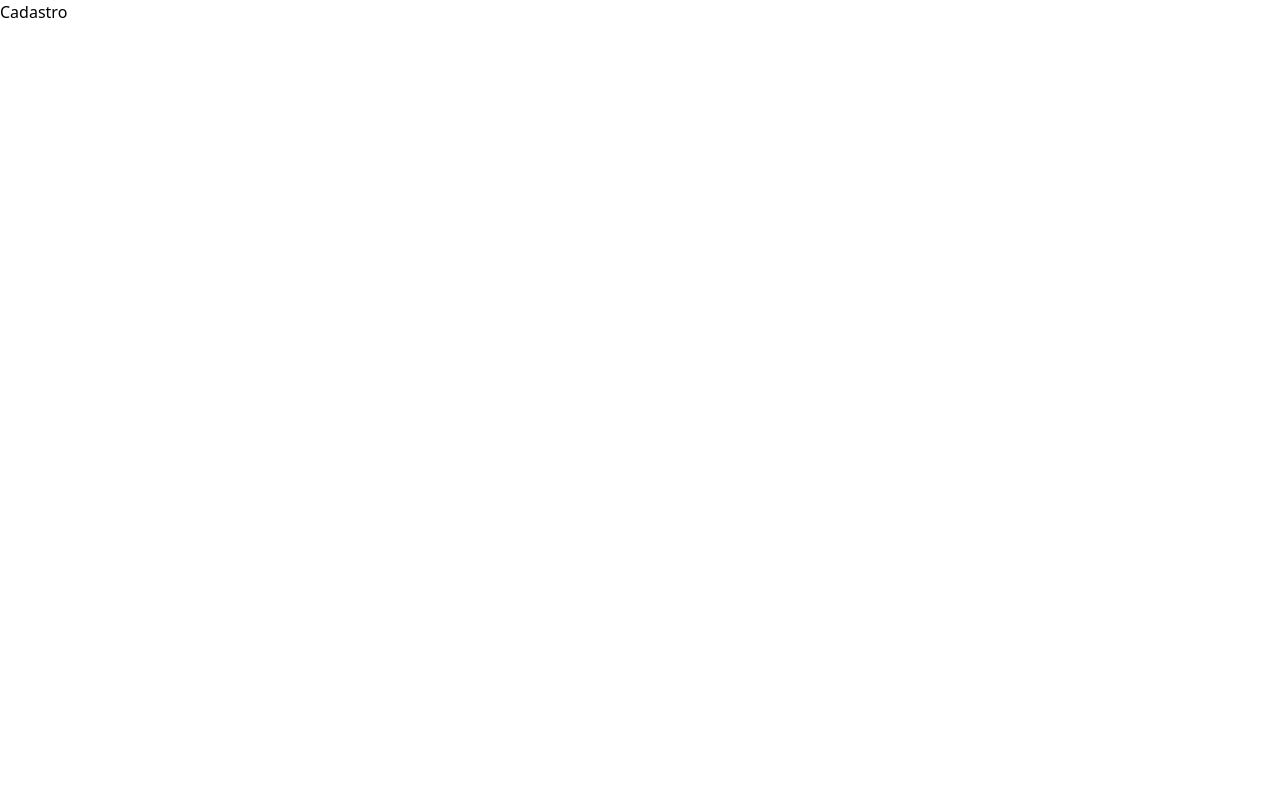
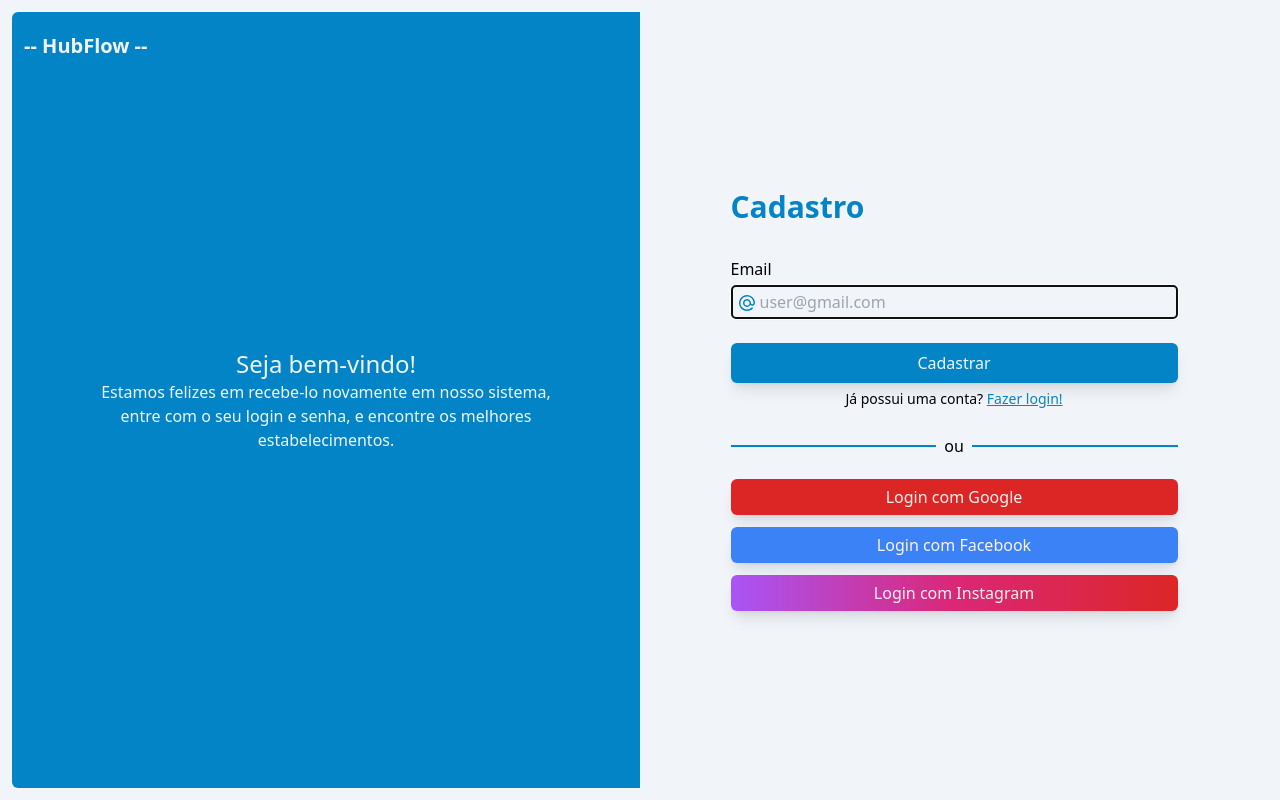
Before and after one commit to EduMachado07/tcc_Make, a React (Vite) app in the folder index_Make/: page /cadastro in a window 1280 px wide. Built offline with nearby package versions, Linux system fonts and the light colour scheme.

Commit message:
docs(login): gerencia a autenticacao do usuario

```diff
--- a/index_Make/package.json
+++ b/index_Make/package.json
@@ -10,10 +10,12 @@
     "preview": "vite preview"
   },
   "dependencies": {
-    "axios": "^1.7.5",
+    "@tanstack/react-query": "^5.53.3",
+    "axios": "^1.7.7",
     "react": "^18.3.1",
     "react-dom": "^18.3.1",
-    "react-router-dom": "^6.26.1"
+    "react-router-dom": "^6.26.1",
+    "zustand": "^4.5.5"
   },
   "devDependencies": {
     "@eslint/js": "^9.9.0",
--- /dev/null
+++ b/index_Make/src/APIs/Url_Base.jsx
@@ -0,0 +1,8 @@
+// src/api/axios.js
+import axios from 'axios';
+
+const urlBase = axios.create({
+  baseURL: 'https://66d3463e184dce1713cfc9ba.mockapi.io',
+});
+
+export default urlBase;
--- a/index_Make/src/App.jsx
+++ b/index_Make/src/App.jsx
@@ -1,9 +1,12 @@
 import { Outlet, Link } from "react-router-dom";
+import { authLogin } from "./context/authLogin";
 
 function Navbar() {
+  const authUser = authLogin((state) => state.user);
+  const authAutenticacao = authLogin((state) => state.autenticacao);
   return(
     <div className="w-full h-16 inline-flex justify-between items-center px-10">
-      <h1 className="text-3xl text-sky-500 font-medium">HubFlow</h1>
+      <Link to="/" className="text-3xl text-sky-500 font-medium">HubFlow</Link>
       <ul className="">
         <Link className="mr-5 font-medium text-lg hover:text-sky-600" to="/negocios">Negócios</Link>
         <Link className="mr-5 font-medium text-lg hover:text-sky-600" to="/">Planos</Link>
@@ -11,6 +14,11 @@ function Navbar() {
         <Link className="mr-5 font-medium text-lg hover:text-sky-600" to="/cadastro">Cadastro</Link>
         <Link className="font-medium text-lg hover:text-sky-600" to="/login">Login</Link>
       </ul>
+      {
+        authAutenticacao ?
+        <p>logado como {authUser.nome}</p> :
+        <p>faça login</p>
+      }
     </div>
   )
 }
@@ -19,7 +27,7 @@ function App() {
   return (
     <div className="w-full h-screen">
       <Navbar/>
-      {/* <Outlet /> */}
+      <Outlet />
     </div>
   );
 }
--- /dev/null
+++ b/index_Make/src/context/authLogin.ts
@@ -0,0 +1,51 @@
+import {create} from 'zustand';
+
+type User = {
+    id: string | number;
+    email: string;
+    nome: string;
+    tipoUser: string;
+}
+type AuthStore = {
+    user: User | null;
+    autenticacao: boolean;
+    login: (data: User) => void;
+    logout: () => void;
+}
+
+export const authLogin = create<AuthStore>((set) => {
+    const localUser = localStorage.getItem("user");
+
+    let user = null;
+    if (localUser) {
+        try {
+            user = JSON.parse(localUser);
+        } catch (error) {
+            console.error("Erro ao analisar JSON:", error);
+            localStorage.removeItem("user");
+        }
+    }
+
+    return {
+      user: user,
+      autenticacao: !!user,
+
+      // FUNCAO PARA LOGIN
+      login: (data) => {
+        localStorage.setItem("user", JSON.stringify(data));
+        set(() => ({
+          user: data,
+          autenticacao: true,
+        }));
+      },
+
+      // FUNCAO PARA DESLOGAR
+      logout: () => {
+        localStorage.removeItem("user");
+        set(() => ({
+          user: null,
+          autenticacao: false,
+        }));
+      },
+    };
+  });
--- a/index_Make/src/pages/cadastro.jsx
+++ b/index_Make/src/pages/cadastro.jsx
@@ -1,9 +1,180 @@
-import React from 'react'
+import React, { useState, useEffect, useRef } from "react";
+import { Link, useNavigate } from "react-router-dom";
 
 const Cadastro = () => {
+  const [email, setEmail] = useState("");
+  const [senha, setSenha] = useState("");
+  const [erroEmail, setErro_Email] = useState("");
+  const [erroSenha, setErro_Senha] = useState("");
+  const navigate = useNavigate();
+
+  // INICIA PAGINA COM INPUT FOCADO
+  const inputEmail = useRef(null);
+  useEffect(() => {
+    if (inputEmail.current) {
+      inputEmail.current.focus();
+    }
+  }, []);
+
+  async function EnviarFormulario(event) {
+    event.preventDefault();
+
+    // VERIFICA SE OS CAMPOS ESTAO PREENCHIDOS
+    setErro_Email("");
+    setErro_Senha("");
+
+    if (email === "" && senha === "") {
+      setErro_Email("campo email obrigatório");
+      setErro_Senha("campo senha obrigatório");
+      return;
+    }
+    if (email === "") {
+      setErro_Email("campo email obrigatório");
+      return;
+    }
+    if (senha === "") {
+      setErro_Senha("campo senha obrigatório");
+      return;
+    }
+
+    // CHAMADA API
+    try {
+      const res = await axios.get(
+        "https://66d3463e184dce1713cfc9ba.mockapi.io/usuario/user"
+      );
+      const user = res.data.find((user) => user.email === email);
+
+      // VERIFICA NA API, SE AS INFORMACOES ESTAO CORRETAS
+      if (!user) {
+        setErro_Email("Email não encontrado ou incorreto");
+        setErro_Senha("");
+      } else if (user.senha !== senha) {
+        setErro_Email("");
+        setErro_Senha("Senha está incorreta");
+      } else {
+        setErro_Email("");
+        setErro_Senha("");
+        navigate("/negocios");
+      }
+    } catch (error) {
+      // TRATAMENTO DE ERROS
+      if (error.response) {
+        // ERRO NA CHAMADA
+        console.log("Erro na resposta API: ", {
+          status: error.response.status,
+          data: error.response.data,
+        });
+      } else if (error.request) {
+        // SOLICITACAO FEITA, MAS SEM RESPOSTA
+        console.log("Nanhuma resposta recebida: ", error.request);
+      } else {
+        console.log("Erro na solicitação: ", error.message);
+      }
+    }
+  }
+
   return (
-    <div>Cadastro</div>
-  )
-}
+    <div className="w-full h-screen bg-slate-100 flex justify-center items-center p-3">
+      {/* IDENTIFICACAO DA PAGINA */}
+      <div className="bg-sky-600 w-2/4 h-full rounded-l-md relative flex justify-center items-center">
+        <Link
+          to={"/"}
+          className="absolute top-5 left-3 text-xl font-bold text-blue-50"
+        >
+          -- Hub<span>Flow</span> --
+        </Link>
 
-export default Cadastro
+        <div className="w-3/4">
+          <h1 className="text-2xl text-center text-slate-100">
+            Seja bem-vindo!
+          </h1>
+          <p className="text-center text-slate-100">
+            Estamos felizes em recebe-lo novamente em nosso sistema, entre com o
+            seu login e senha, e encontre os melhores estabelecimentos.
+          </p>
+        </div>
+      </div>
+
+      {/* FORMULARIO LOGIN */}
+      <form
+        method="post"
+        onSubmit={EnviarFormulario}
+        className="w-2/4 px-4 h-full relative flex flex-col justify-center items-center gap-6"
+      >
+        <div className="flex flex-col w-3/4 gap-1">
+          <h1 className="mb-7 text-3xl text-sky-600 font-semibold">Cadastro</h1>
+          <label className="text-base font-base">Email</label>
+          <div className="relative">
+            <svg
+              xmlns="http://www.w3.org/2000/svg"
+              viewBox="0 0 20 20"
+              fill="currentColor"
+              className="size-5 fill-sky-600 absolute top-2 left-1.5"
+            >
+              <path
+                fillRule="evenodd"
+                d="M5.404 14.596A6.5 6.5 0 1 1 16.5 10a1.25 1.25 0 0 1-2.5 0 4 4 0 1 0-.571 2.06A2.75 2.75 0 0 0 18 10a8 8 0 1 0-2.343 5.657.75.75 0 0 0-1.06-1.06 6.5 6.5 0 0 1-9.193 0ZM10 7.5a2.5 2.5 0 1 0 0 5 2.5 2.5 0 0 0 0-5Z"
+                clipRule="evenodd"
+              />
+            </svg>
+            <input
+              className={`w-full pl-7 py-1 shadow-sm rounded font-light bg-transparent border-1 ${
+                erroEmail ? "border-red-500" : "border-slate-300"
+              }`}
+              type="email"
+              name="email"
+              id="email"
+              ref={inputEmail}
+              placeholder="user@gmail.com"
+              value={email}
+              onChange={(event) => setEmail(event.target.value)}
+            />
+            {erroEmail && <p className="text-sm text-red-500">{erroEmail}</p>}
+          </div>
+        </div>
+        <div className="w-3/4 flex flex-col">
+          <button
+            type="submit"
+            className="w-full bg-sky-600 font-medium p-2 rounded-md text-blue-50 shadow-lg"
+          >
+            Cadastrar
+          </button>
+          <div className="w-full text-center">
+            <p className="text-sm mt-1.5">
+              Já possui uma conta?{" "}
+              <Link
+                to="/login"
+                className="text-sm text-sky-600 underline underline-offset-1"
+              >
+                Fazer login!
+              </Link>
+            </p>
+          </div>
+        </div>
+        <div className="w-full flex justify-center items-center relative mt-3 mb-2">
+          <hr className="w-3/4 border border-sky-600" />
+          <p className="px-2 absolute bg-slate-100">ou</p>
+        </div>
+        <div className="w-3/4 flex flex-col gap-3">
+          <div className="relative">
+            <button className="w-full font-normal bg-red-600 p-1.5 rounded-md text-red-50 shadow-lg">
+              Login com Google
+            </button>
+          </div>
+          <div className="relative">
+            <button className="w-full font-normal bg-blue-500 p-1.5 rounded-md text-red-50 shadow-lg">
+              Login com Facebook
+            </button>
+          </div>
+          <div className="relative">
+            <button className="w-full font-normal bg-gradient-to-r from-purple-500 via-pink-600 to-red-600 p-1.5 rounded-md text-red-50 shadow-lg">
+              Login com Instagram
+            </button>
+          </div>
+        </div>
+      </form>
+    </div>
+  );
+};
+
+export default Cadastro;
```
Also changed, not shown: index_Make/src/main.jsx (+6 -4 lines), index_Make/src/pages/login.jsx (+41 -12 lines), 1 other file (tests, documents, lock files or other folders).
